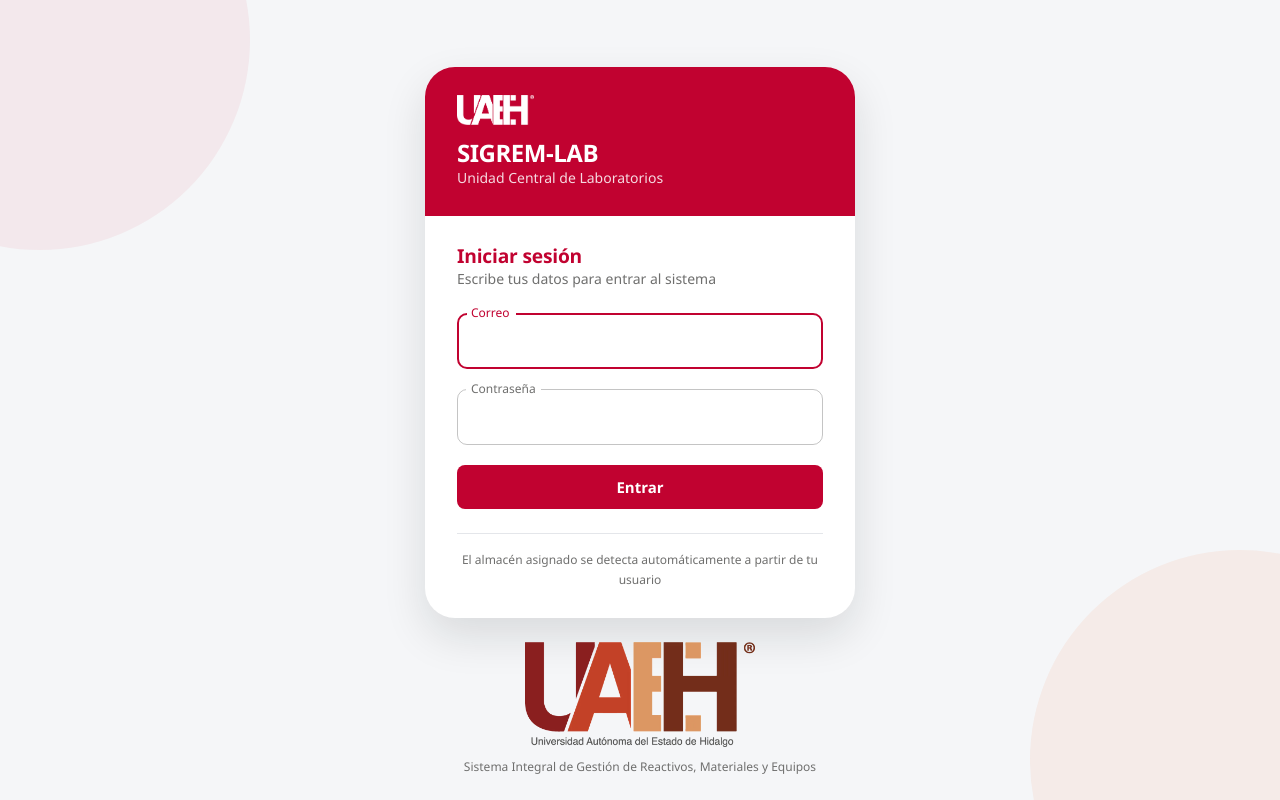
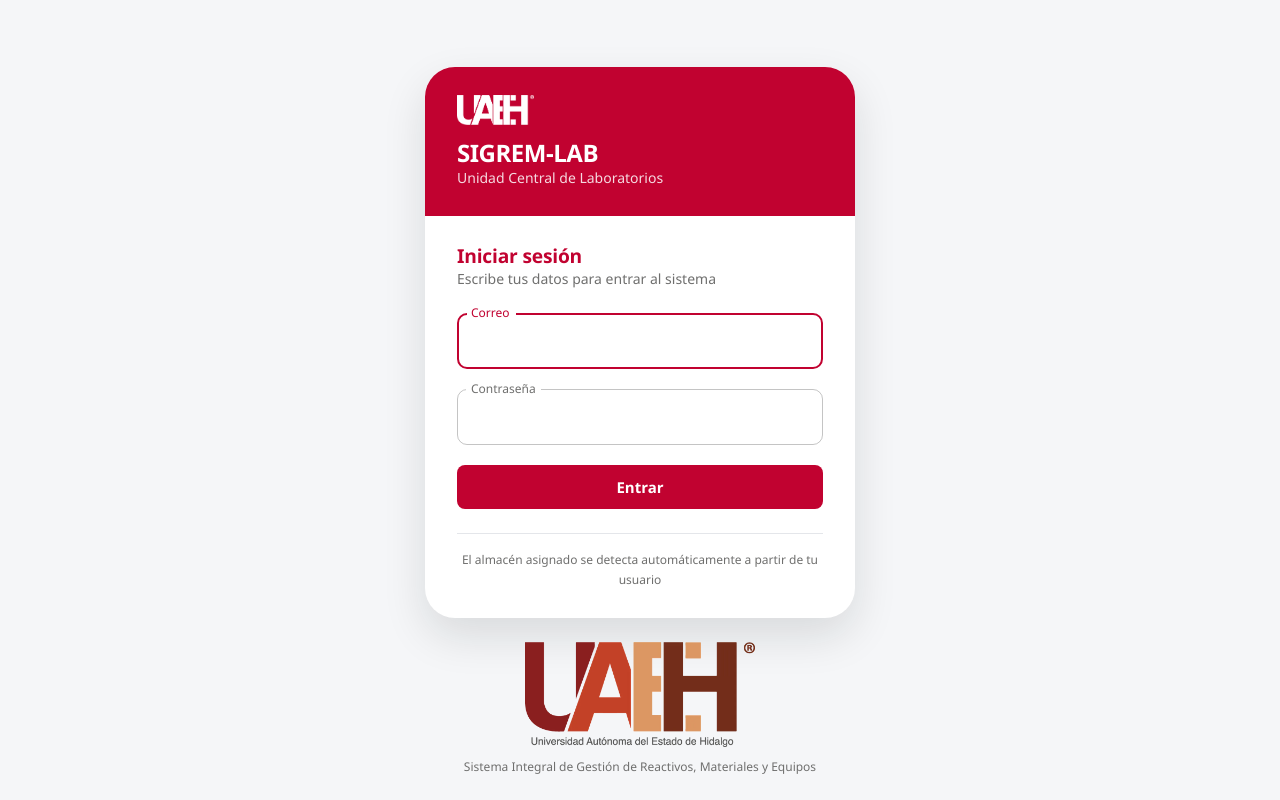
Before and after one commit to SIGREM-LAB/SIGREM-LAB, a React (Vite) app: page /entrar in a window 1280 px wide. Built offline with nearby package versions, Linux system fonts and the light colour scheme; no server answers; some icons are missing.

Commit message:
refactor: cambia los circulos de l login por iconos alucivos.

```diff
--- a/src/features/auth/PantallaAcceso.tsx
+++ b/src/features/auth/PantallaAcceso.tsx
@@ -70,6 +70,60 @@
   }
 }
 
+/**
+ * Una de las dos figuras del fondo, a un costado de la tarjeta.
+ *
+ * El ancho se calcula en vez de fijarse porque la figura tiene que caber en la
+ * franja que queda libre a su lado: 215 px es la mitad de la tarjeta y 20 px
+ * el aire que se le deja a cada lado, de ahi el 255. Asi nunca la tapa ni se
+ * sale del lienzo, que era el problema de anclarla a la esquina. Por debajo de
+ * `md` esa franja ya no da para nada y las dos desaparecen.
+ *
+ * El trazo va a 1 y no a los 2 que trae Tabler: ese grosor esta pensado para
+ * un lienzo de 24 px y, escalado, se lee como mancha en vez de como dibujo.
+ * Con CSS se puede bajar porque una regla le gana al atributo `stroke-width`
+ * del `path`.
+ */
+function FiguraFondo({
+  icono,
+  color,
+  lado,
+  giro,
+}: {
+  icono: string
+  color: string
+  lado: 'izquierda' | 'derecha'
+  /** Grados de inclinacion; ninguna de las dos va recta. */
+  giro: number
+}) {
+  const izquierda = lado === 'izquierda'
+  return (
+    <Box
+      aria-hidden
+      sx={(tema) => ({
+        position: 'absolute',
+        [izquierda ? 'right' : 'left']: 'calc(50% + 235px)',
+        [izquierda ? 'top' : 'bottom']: '12%',
+        width: 'min(340px, calc(50vw - 255px))',
+        aspectRatio: '1',
+        display: { xs: 'none', md: 'flex' },
+        color,
+        transform: `rotate(${giro}deg)`,
+        // Caen donde no hay nada que pulsar, pero no hay razon para que una
+        // decoracion se coma un clic.
+        pointerEvents: 'none',
+        '& path': { strokeWidth: 1 },
+        // Sube en oscuro: la misma tinta rinde menos contra `#16181C` de lo
+        // que rinde contra el papel claro.
+        opacity: 0.13,
+        ...tema.applyStyles('dark', { opacity: 0.16 }),
+      })}
+    >
+      <Icon icon={icono} width="100%" height="100%" />
+    </Box>
+  )
+}
+
 export function PantallaAcceso({ auth = supabase.auth }: { auth?: AuthAcceso }) {
   const [fallo, setFallo] = useState<string | null>(null)
   const [verContrasena, setVerContrasena] = useState(false)
@@ -112,34 +166,11 @@
         p: 2,
       }}
     >
-      {/* Dos manchas de color institucional, muy tenues, para que el fondo no
-          sea un gris plano. Decorativas: no las lee un lector de pantalla. */}
-      <Box
-        aria-hidden
-        sx={{
-          position: 'absolute',
-          top: -170,
-          left: -170,
-          width: 420,
-          height: 420,
-          borderRadius: '50%',
-          bgcolor: 'primary.main',
-          opacity: 0.06,
-        }}
-      />
-      <Box
-        aria-hidden
-        sx={{
-          position: 'absolute',
-          bottom: -170,
-          right: -170,
-          width: 420,
-          height: 420,
-          borderRadius: '50%',
-          bgcolor: 'secondary.main',
-          opacity: 0.07,
-        }}
-      />
+      {/* Un matraz y un microscopio, enormes y tenues, en vez de dos circulos:
+          el fondo dice de que va el sistema sin robarle atencion al
+          formulario. Decorativos: no los lee un lector de pantalla. */}
+      <FiguraFondo icono="tabler:flask-2" color="primary.main" lado="izquierda" giro={-10} />
+      <FiguraFondo icono="tabler:microscope" color="secondary.main" lado="derecha" giro={7} />
 
       <Box sx={{ position: 'relative', width: '100%', maxWidth: 430 }}>
         <Box sx={{ display: 'flex', justifyContent: 'flex-end', mb: 1 }}>
```
